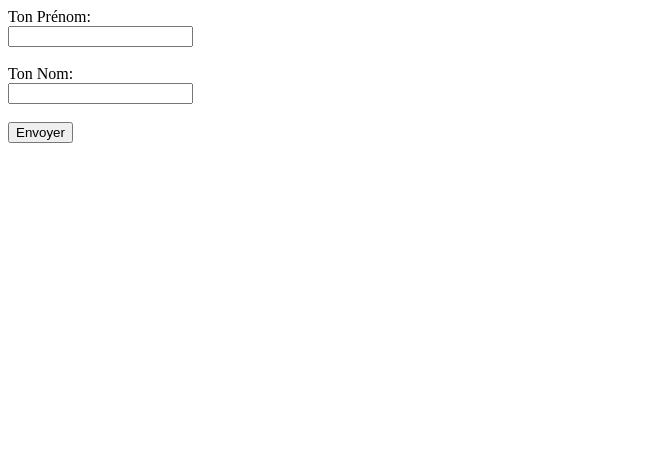
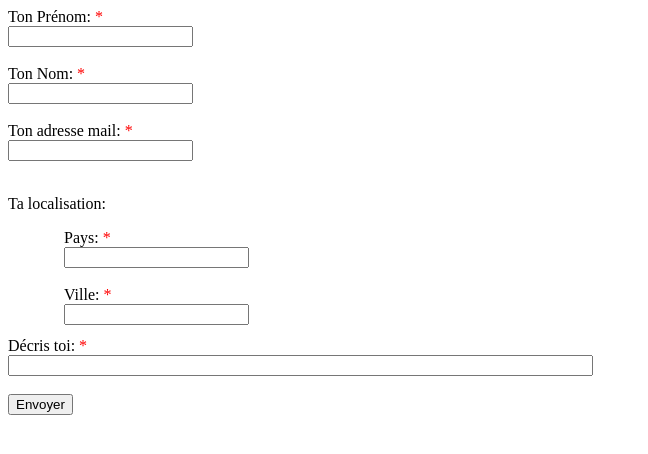
Before and after one commit to Natank25/CVanish, a Flask app: page / in a window 1280 px wide. Shown: the top 454 px of the page, without its empty margins (0-648 px from the left). Run offline with Flask 3, Linux system fonts and the light colour scheme.

Commit message:
feat: 0.0.3: adding infos

```diff
--- a/offres/static/sites_offres.css
+++ b/offres/static/sites_offres.css
@@ -0,0 +1,8 @@
+.red_star {
+    color: red;
+}
+
+.padding {
+    position: absolute;
+    left: 5%;
+}
--- a/offres/templates/sites_offres.html
+++ b/offres/templates/sites_offres.html
@@ -1,17 +1,28 @@
 <!DOCTYPE html>
 <html lang="en">
+<link href="../static/sites_offres.css" rel="stylesheet"/>
 <head>
     <meta charset="UTF-8">
-    <title>Title</title>
+    <title>Créer un profile</title>
 </head>
 <body>
     <form id="choice" name='form' method="POST" action="/">
-        <label for="first_name">Ton Prénom:</label><br>
-        <input type="text" id="first_name" required size="20"
-               name="first_name"/><br><br>
-        <label for="last_name">Ton Nom:</label><br>
-        <input type="text" id="last_name" required size="20"
-               name="last_name"/><br><br>
+        <label for="first_name">Ton Prénom:<span class="red_star"> *</span></label><br>
+            <input type="text" id="first_name" required size="20" name="first_name"/><br><br>
+        <label for="last_name">Ton Nom:<span class="red_star"> *</span></label><br>
+            <input type="text" id="last_name" required size="20" name="last_name"/><br><br>
+        <label for="email">Ton adresse mail:<span class="red_star"> *</span></label><br>
+            <input type="email" id="email" required size="20" name="email"/><br><br>
+        <p>Ta localisation:</p>
+        <div class="padding">
+            <label for="country">Pays:<span class="red_star"> *</span></label><br>
+                <input type="text" id="country" required size="20" name="country"/><br><br>
+            <label for="city">Ville:<span class="red_star"> *</span></label><br>
+                <input type="text" id="city" required size="20" name="city"/><br><br>
+        </div>
+        <br><br><br><br><br><br>
+        <label for="description">Décris toi:<span class="red_star"> *</span></label><br>
+            <input type="text" id="description" required minlength="100" maxlength="800" size="70" name="description"/><br><br>
         <button type="submit">Envoyer</button>
     </form>
 </body>
```
